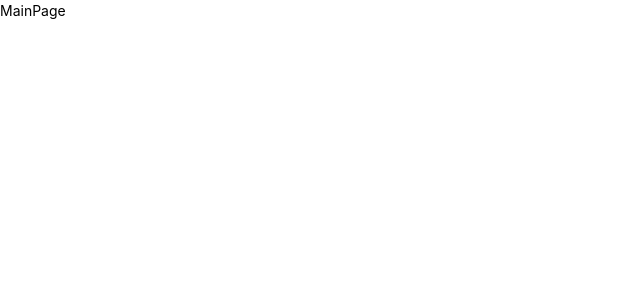
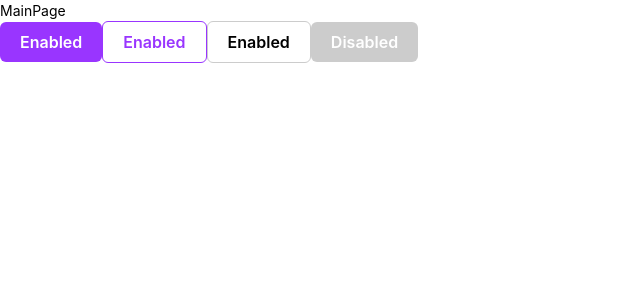
Before and after one commit to jinsunkimdev/Team-07-Project, a React (Vite) app: page / in a window 1280 px wide. Shown: the top 300 px of the page, without its empty margins (0-640 px from the left). Built offline with nearby package versions, Linux system fonts and the light colour scheme; a web font is replaced by a local one.

Commit message:
feat: Button 컴포넌트 추가 (Primary, Secondary, Outlined)

```diff
--- a/src/App.jsx
+++ b/src/App.jsx
@@ -1,11 +1,21 @@
 import Router from "./routes/Router";
 import GlobalStyle from "./styles/GlobalStyle";
+import {
+  PrimaryButton,
+  SecondaryButton,
+  OutlinedButton,
+  DisabledButton,
+} from "./components/Button";
 
 function App() {
   return (
     <>
       <GlobalStyle />
       <Router />
+      <PrimaryButton>Enabled</PrimaryButton>
+      <SecondaryButton>Enabled</SecondaryButton>
+      <OutlinedButton>Enabled</OutlinedButton>
+      <DisabledButton>Disabled</DisabledButton>
     </>
   );
 }
--- /dev/null
+++ b/src/components/Button.jsx
@@ -0,0 +1,82 @@
+/** @jsxImportSource @emotion/react */
+import { css } from "@emotion/react";
+import styled from "@emotion/styled";
+
+export const PrimaryButton = ({ children, ...props }) => (
+  <Button {...props} css={primaryStyle}>
+    {children}
+  </Button>
+);
+
+export const SecondaryButton = ({ children, ...props }) => (
+  <Button {...props} css={secondaryStyle}>
+    {children}
+  </Button>
+);
+
+export const OutlinedButton = ({ children, ...props }) => (
+  <Button {...props} css={outlinedStyle}>
+    {children}
+  </Button>
+);
+
+export const DisabledButton = ({ children, ...props }) => (
+  <Button {...props} css={disabledStyle}>
+    {children}
+  </Button>
+);
+
+const Button = styled.button`
+  font-size: 16px;
+  padding: 12px 20px;
+  border-radius: var(--radius-sm);
+  font-weight: 600;
+`;
+
+const primaryStyle = css`
+  background-color: var(--primary);
+  color: white;
+
+  &:hover {
+    background-color: var(--primary-hover);
+  }
+  &:active,
+  &:focus {
+    background-color: var(--primary-focus);
+  }
+`;
+
+const secondaryStyle = css`
+  background-color: var(--white);
+  color: var(--primary);
+  border: 1px solid var(--primary);
+
+  &:hover,
+  &:active {
+    background-color: var(--purple-100);
+  }
+  &:focus:not(:active) {
+    background-color: var(--white);
+  }
+`;
+
+const outlinedStyle = css`
+  background-color: var(--white);
+  color: var(--black);
+  border: 1px solid var(--border-color);
+
+  &:hover,
+  &:active {
+    background-color: var(--gray-100);
+  }
+  &:focus:not(:active) {
+    background-color: var(--white);
+    border-color: var(--gray-500);
+  }
+`;
+
+const disabledStyle = css`
+  background-color: var(--gray-300);
+  color: var(--white);
+  cursor: not-allowed;
+`;
--- a/src/styles/Variables.jsx
+++ b/src/styles/Variables.jsx
@@ -66,10 +66,13 @@ export const Variables = () => (
         --secondary-focus: var(--gray-700);
 
         /* disabled color */
-        --disabled: var(--gray-300);
+        --disabled-bgColor: var(--gray-300);
 
         /* surfaces */
         --surface-0: #f6f8ff;
+
+        /* border */
+        --border-color: var(--gray-300);
 
         /* border-radius */
         --radius-sm: 6px;
```
